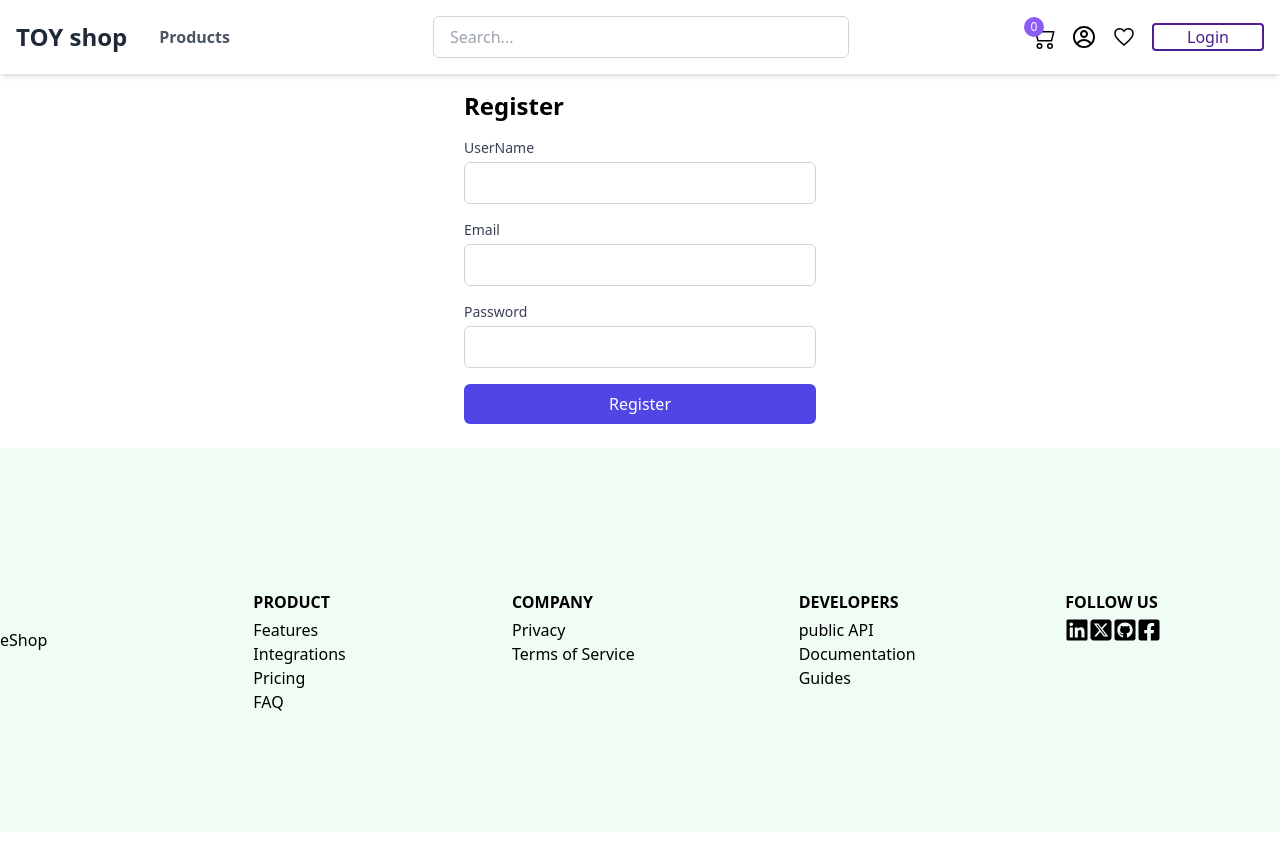
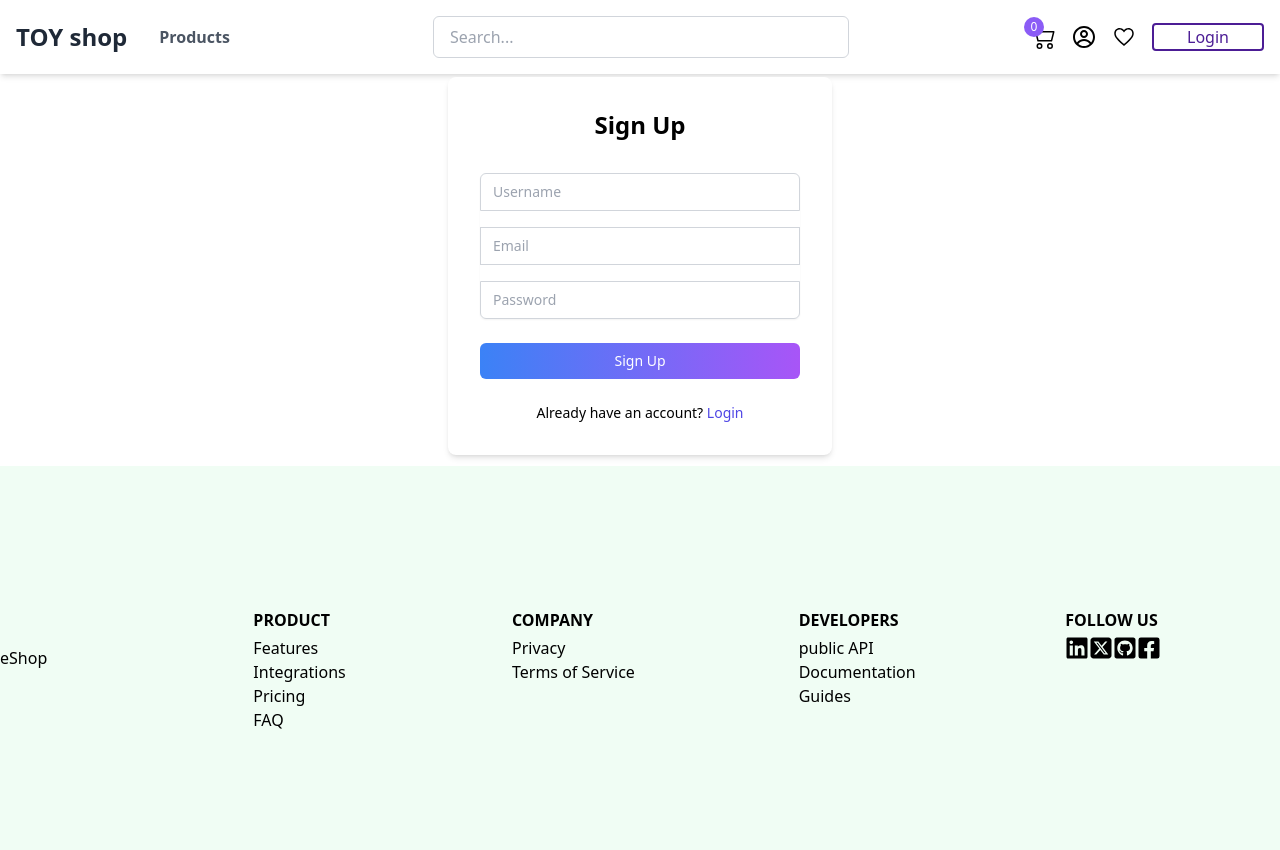
Before and after one commit to vinosaravanan/ToysEcommarce, a React (Vite) app in the folder frontend/: page /register in a window 1280 px wide. Built offline with nearby package versions, Linux system fonts and the light colour scheme.

Commit message:
code added

```diff
--- a/frontend/src/pages/Login.jsx
+++ b/frontend/src/pages/Login.jsx
@@ -1,100 +1,115 @@
-import React,{useState, useEffect} from 'react'
-import {useForm} from 'react-hook-form'
-import {useSelector, useDispatch} from 'react-redux'
-import {LoginUserAsyn, logOut,selectUserLoggedInUser} from '../features/auth/AuthSlice'
-// import Cookies from 'js-cookie'
+import React, { useState, useEffect } from "react";
+import { Link, useNavigate } from "react-router-dom";
+import { useForm } from "react-hook-form";
+import { useSelector, useDispatch } from "react-redux";
+import {
+  LoginUserAsyn,
+  logOut,
+  selectUserLoggedInUser,
+} from "../features/auth/AuthSlice";
 
 function Login() {
-
-
-  const {register, handleSubmit, formState:{errors}} = useForm()
-  // const user = useSelector(selectUserInfo);
+  const {
+    register,
+    handleSubmit,
+    formState: { errors },
+  } = useForm();
   const toke = useSelector(selectUserLoggedInUser);
-  //  console.log(user.user.role);
-  //  console.log(toke);
-  const dispatch = useDispatch()
+  const dispatch = useDispatch();
+  const navigate = useNavigate();
 
   useEffect(() => {
     // dispatch(logOut())
-
-  },[])
+  }, []);
 
   const onSubmit = (data) => {
     console.log(data);
-      dispatch(LoginUserAsyn(data))
-  }
+    dispatch(LoginUserAsyn(data));
+    navigate("/productList");
+  };
 
   return (
-    <div className="container mx-auto p-4 w-96">
-    <h1 className="text-2xl font-bold mb-4">Login</h1>
-    <form className="space-y-4" onSubmit={handleSubmit(onSubmit)}>
-
+    <div className="flex items-center justify-center min-h-96 ">
+      <div className="w-full max-w-sm p-8  space-y-8 bg-white rounded-lg shadow-md top-10">
+        <h2 className="text-2xl font-bold text-center">Login</h2>
+        <form className="mt-8 space-y-6" onSubmit={handleSubmit(onSubmit)}>
+          <div className="rounded-md shadow-sm">
             <div>
-        <label
-          htmlFor="email"
-          className="block text-sm font-medium text-gray-700"
-        >
+              <label htmlFor="email" className="sr-only">
                 Email
               </label>
               <input
+                id="email"
+                name="email"
                 type="email"
-          id="email"
-          {
-            ...register('email', {
-              required:'email is required',
-              pattern:{
+                autoComplete="email"
+                required
+                className="relative block w-full px-3 py-2 mb-4 border border-gray-300 rounded-t-md focus:outline-none focus:ring-indigo-500 focus:border-indigo-500 sm:text-sm"
+                placeholder="Email"
+                {...register("email", {
+                  required: "Email is required",
+                  pattern: {
                     value: /^[a-zA-Z0-9_.+-]+@[a-zA-Z0-9-]+\.[a-zA-Z0-9-.]+$/,
-                  message:'Invalid email address'
-              }
-            })
-          }
-
-          // value={email}
-          // onChange={(e) => setEmail(e.target.value)}
-          className="mt-1 p-2 block w-full border border-gray-300 rounded-md"
+                    message: "Invalid email address",
+                  },
+                })}
               />
-        {errors.email && <p className="text-red-700">{errors.email.message}</p>}
-
+              {errors.email && (
+                <p className="text-red-500 text-xs mt-1">
+                  {errors.email.message}
+                </p>
+              )}
+            </div>
+            <div>
+              <label htmlFor="password" className="sr-only">
+                Password
+              </label>
+              <input
+                id="password"
+                name="password"
+                type="password"
+                autoComplete="current-password"
+                required
+                className="relative block w-full px-3 py-2 border border-gray-300 rounded-b-md focus:outline-none focus:ring-indigo-500 focus:border-indigo-500 sm:text-sm"
+                placeholder="Password"
+                {...register("password", {
+                  required: "Password is required",
+                  minLength: {
+                    value: 8,
+                    message: "Password must be at least 8 characters long",
+                  },
+                })}
+              />
+              {errors.password && (
+                <p className="text-red-500 text-xs mt-1">
+                  {errors.password.message}
+                </p>
+              )}
+            </div>
           </div>
 
           <div>
-        <label
-          htmlFor="password"
-          className="block text-sm font-medium text-gray-700"
+            <button
+              type="submit"
+              className="w-full px-4 py-2 text-sm font-medium text-white bg-gradient-to-r from-blue-500 to-purple-500 rounded-md hover:from-blue-600 hover:to-purple-600 focus:outline-none focus:ring-2 focus:ring-offset-2 focus:ring-indigo-500"
             >
-          Password
-        </label>
-        <input
-          type="password"
-          id="password"
+              Login
+            </button>
+          </div>
 
-          {
-            ...register('password', {
-              required:'password is required',
-              minLength:{
-                  value: 8,
-                  message:'password must be at least 8 characters long'
-              }
-            })
+          <div className="text-sm text-center">
+            <span>Don't have an account? </span>
+            <Link
+              to="/register"
+              className="font-medium text-indigo-600 hover:text-indigo-500"
+            >
+              Sign up
+            </Link>
+          </div>
+        </form>
+      </div>
+    </div>
+  );
 }
 
-          // value={password}
-          // onChange={(e) => setPassword(e.target.value)}
-          className="mt-1 p-2 block w-full border border-gray-300 rounded-md"
-        />
-
-         {errors.password && <p className="text-red-700">{errors.password.message}</p>}
-      </div>
-
-      <button
-        type="submit"
-        className="w-full py-2 px-4 bg-indigo-600 text-white rounded-md hover:bg-indigo-700"
-      >
-        Register
-      </button>
-    </form>
-  </div>
-  )
-}
-
-export default Login
+export default Login;
--- a/frontend/src/pages/Register.jsx
+++ b/frontend/src/pages/Register.jsx
@@ -1,119 +1,121 @@
-import React, {useEffect, useState} from "react";
-import {useForm} from 'react-hook-form'
-import {useDispatch, useSelector} from 'react-redux'
-import {registerUserAsyn} from '../features/auth/AuthSlice'
-// import Cookies from 'js-cookie'
+import React, { useEffect } from "react";
+import { useForm } from "react-hook-form";
+import { useDispatch } from "react-redux";
+import { Link, useNavigate } from "react-router-dom";
+import { registerUserAsyn } from "../features/auth/AuthSlice";
 
 function Register() {
-   //const [count, setcount] = useState(1)
-   const {register, handleSubmit, formState:{errors}} = useForm()
+  const {
+    register,
+    handleSubmit,
+    formState: { errors },
+  } = useForm();
   const dispatch = useDispatch();
+  const navigate = useNavigate();
 
-   useEffect(()=>{
-    // const value = Cookies.get('token');
-    console.log('from useEffect');
-   },[])
-
+  useEffect(() => {
+    console.log("from useEffect");
+  }, []);
 
   const onSubmit = (data) => {
     console.log(data);
-      dispatch(registerUserAsyn(data))
-     // setcount(prevState => prevState += 1)
-   }
-
+    dispatch(registerUserAsyn(data));
+    navigate("/productList");
+  };
 
   return (
-    <div className="container mx-auto p-4 w-96">
-      <h1 className="text-2xl font-bold mb-4">Register</h1>
-      <form className="space-y-4" onSubmit={handleSubmit(onSubmit)}>
-
+    <div className="flex items-center justify-center min-h-96">
+      <div className="w-full max-w-sm p-8 space-y-8 bg-white rounded-lg shadow-md top-10">
+        <h2 className="text-2xl font-bold text-center">Sign Up</h2>
+        <form className="mt-8 space-y-6" onSubmit={handleSubmit(onSubmit)}>
+          <div className="rounded-md shadow-sm">
             <div>
-          <label
-            htmlFor="Username"
-            className="block text-sm font-medium text-gray-700"
-          >
-            UserName
+              <label htmlFor="name" className="sr-only">
+                Username
               </label>
               <input
                 type="text"
                 id="name"
-            {
-              ...register('name', {
-                required:'Username required',
-
-              })
-            }
-            // value={confirmPassword}
-            // onChange={(e) => setConfirmPassword(e.target.value)}
-            className="mt-1 p-2 block w-full border border-gray-300 rounded-md"
+                {...register("name", {
+                  required: "Username required",
+                })}
+                className="relative block w-full px-3 py-2 mb-4 border border-gray-300 rounded-t-md focus:outline-none focus:ring-indigo-500 focus:border-indigo-500 sm:text-sm"
+                placeholder="Username"
               />
-          {errors.username && <p className="text-red-700">{errors.username.message}</p>}
+              {errors.username && (
+                <p className="text-red-500 text-xs mt-1">
+                  {errors.username.message}
+                </p>
+              )}
             </div>
-
             <div>
-          <label
-            htmlFor="email"
-            className="block text-sm font-medium text-gray-700"
-          >
+              <label htmlFor="email" className="sr-only">
                 Email
               </label>
               <input
                 type="email"
                 id="email"
-            {
-              ...register('email', {
-                required:'email is required',
-                pattern:{
+                {...register("email", {
+                  required: "Email is required",
+                  pattern: {
                     value: /^[a-zA-Z0-9_.+-]+@[a-zA-Z0-9-]+\.[a-zA-Z0-9-.]+$/,
-                    message:'Invalid email address'
-                }
-              })
-            }
-
-            // value={email}
-            // onChange={(e) => setEmail(e.target.value)}
-            className="mt-1 p-2 block w-full border border-gray-300 rounded-md"
+                    message: "Invalid email address",
+                  },
+                })}
+                className="relative block w-full px-3 py-2 mb-4 border border-gray-300 focus:outline-none focus:ring-indigo-500 focus:border-indigo-500 sm:text-sm"
+                placeholder="Email"
               />
-          {errors.email && <p className="text-red-700">{errors.email.message}</p>}
-
+              {errors.email && (
+                <p className="text-red-500 text-xs mt-1">
+                  {errors.email.message}
+                </p>
+              )}
             </div>
-
             <div>
-          <label
-            htmlFor="password"
-            className="block text-sm font-medium text-gray-700"
-          >
+              <label htmlFor="password" className="sr-only">
                 Password
               </label>
               <input
                 type="password"
                 id="password"
-
-            {
-              ...register('password', {
-                required:'password is required',
-                minLength:{
+                {...register("password", {
+                  required: "Password is required",
+                  minLength: {
                     value: 8,
-                    message:'password must be at least 8 characters long'
-                }
-              })
-            }
-
-            // value={password}
-            // onChange={(e) => setPassword(e.target.value)}
-            className="mt-1 p-2 block w-full border border-gray-300 rounded-md"
+                    message: "Password must be at least 8 characters long",
+                  },
+                })}
+                className="relative block w-full px-3 py-2 border border-gray-300 rounded-b-md focus:outline-none focus:ring-indigo-500 focus:border-indigo-500 sm:text-sm"
+                placeholder="Password"
               />
-
-           {errors.password && <p className="text-red-700">{errors.password.message}</p>}
+              {errors.password && (
+                <p className="text-red-500 text-xs mt-1">
+                  {errors.password.message}
+                </p>
+              )}
+            </div>
           </div>
 
+          <div>
             <button
               type="submit"
-          className="w-full py-2 px-4 bg-indigo-600 text-white rounded-md hover:bg-indigo-700"
+              className="w-full px-4 py-2 text-sm font-medium text-white bg-gradient-to-r from-blue-500 to-purple-500 rounded-md hover:from-blue-600 hover:to-purple-600 focus:outline-none focus:ring-2 focus:ring-offset-2 focus:ring-indigo-500"
             >
-          Register
+              Sign Up
             </button>
+          </div>
+
+          <div className="text-sm text-center">
+            <span>Already have an account? </span>
+            <Link
+              to="/login"
+              className="font-medium text-indigo-600 hover:text-indigo-500"
+            >
+              Login
+            </Link>
+          </div>
         </form>
+      </div>
     </div>
   );
 }
```
Also changed, not shown: frontend/src/components/Sidebar.jsx (+10 -4 lines), frontend/src/pages/Products/ProductDitails.jsx (+9 -1 lines), frontend/src/prompts/screenshot-to-code.md (added, +43 -0 lines), frontend/src/components/ProductCard.jsx (line endings or trailing spaces). Lines whose indentation alone changed are shown as unchanged.
